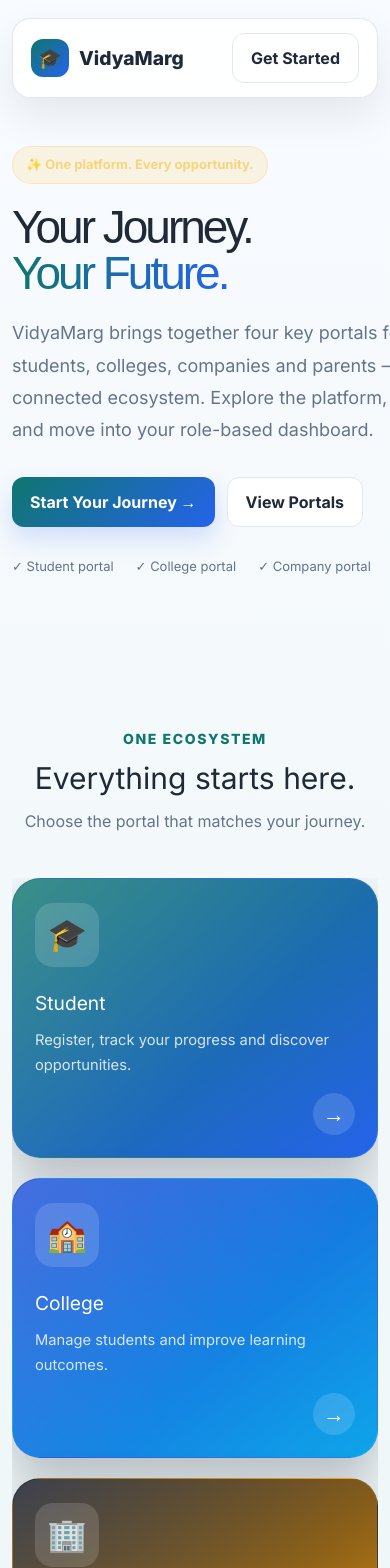
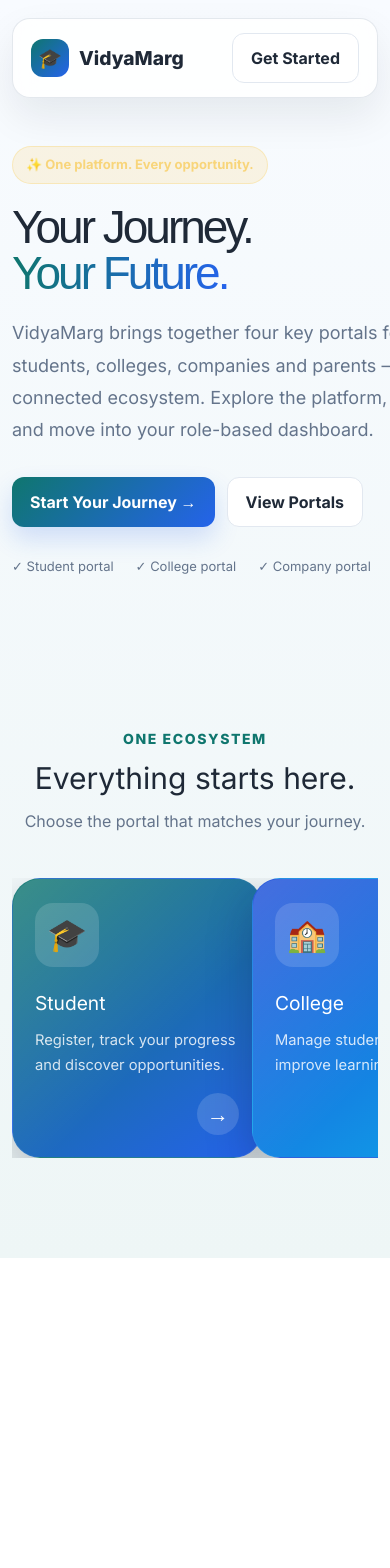
Before and after one commit to sakiralik0440-collab/vidyamarg, a React (Vite) app in the folder client/: page / in a window 390 px wide. Shown: the top 1568 px of the page. After the commit the page ends 1258 px from the top, so only its background shows below. Built offline with nearby package versions, Linux system fonts and the light colour scheme; no server answers.

Commit message:
Adjust portal row layout

```diff
--- a/client/src/App.css
+++ b/client/src/App.css
@@ -280,13 +280,18 @@ a {
 }
 
 .vm-portal-grid {
-  display: grid;
-  grid-template-columns: repeat(4, minmax(220px, 1fr));
+  display: flex;
+  flex-wrap: nowrap;
   gap: 14px;
-  align-items: stretch;
   width: 100%;
   overflow-x: auto;
   scrollbar-width: thin;
+  align-items: stretch;
+}
+
+.vm-portal-card {
+  flex: 0 0 25%;
+  min-width: 250px;
 }
 
 .vm-portal-card {
@@ -710,16 +715,21 @@ a {
 
 @media (max-width: 1100px) {
   .vm-portal-grid {
-    grid-template-columns: repeat(2, minmax(220px, 1fr));
+    flex-wrap: nowrap;
+  }
+
+  .vm-portal-card {
+    flex-basis: 48%;
   }
 }
 
 @media (max-width: 640px) {
   .vm-portal-grid {
-    grid-template-columns: 1fr;
+    flex-wrap: nowrap;
   }
 
   .vm-portal-card {
+    flex-basis: 85%;
     min-height: 280px;
   }
 }
```
